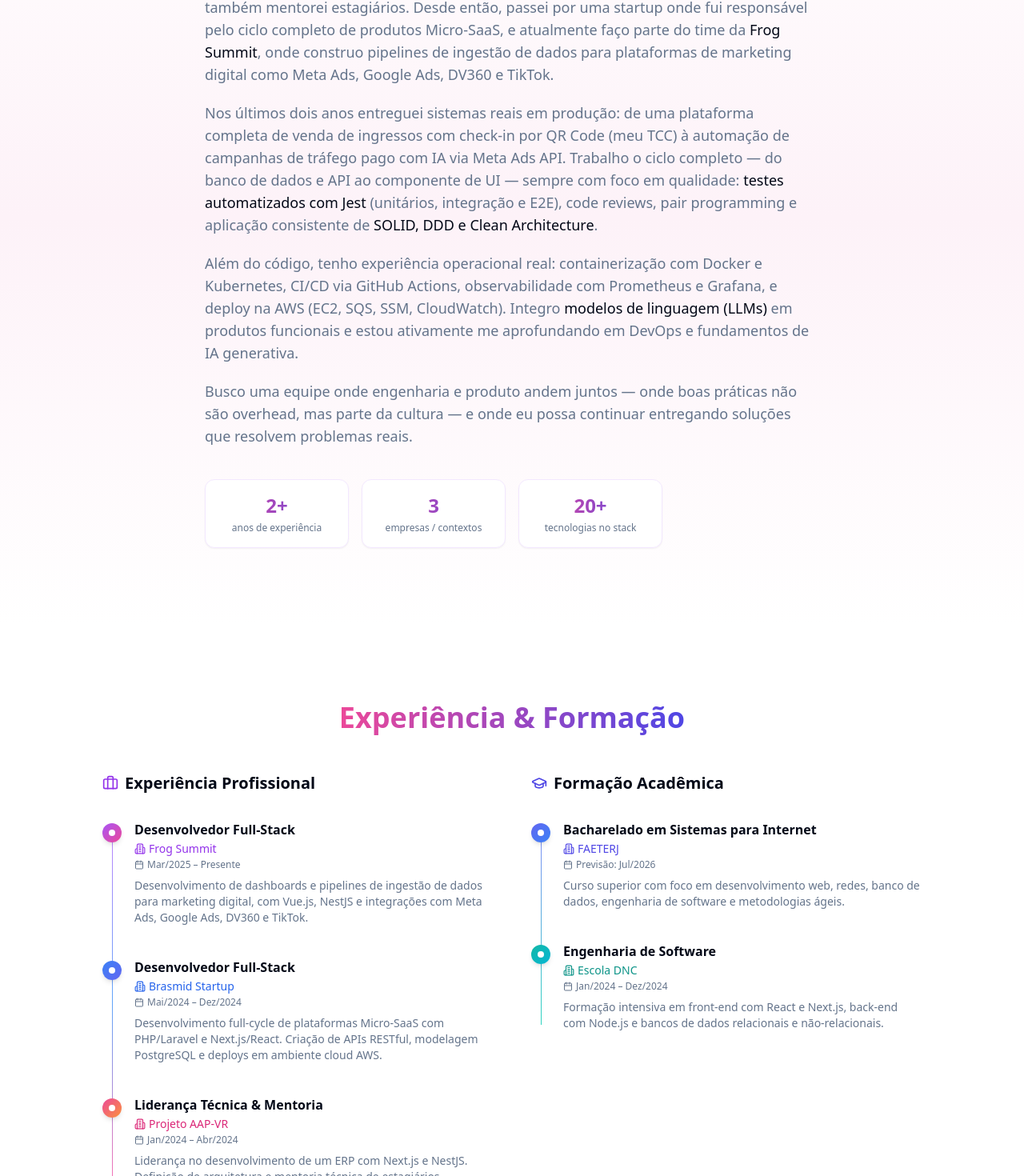
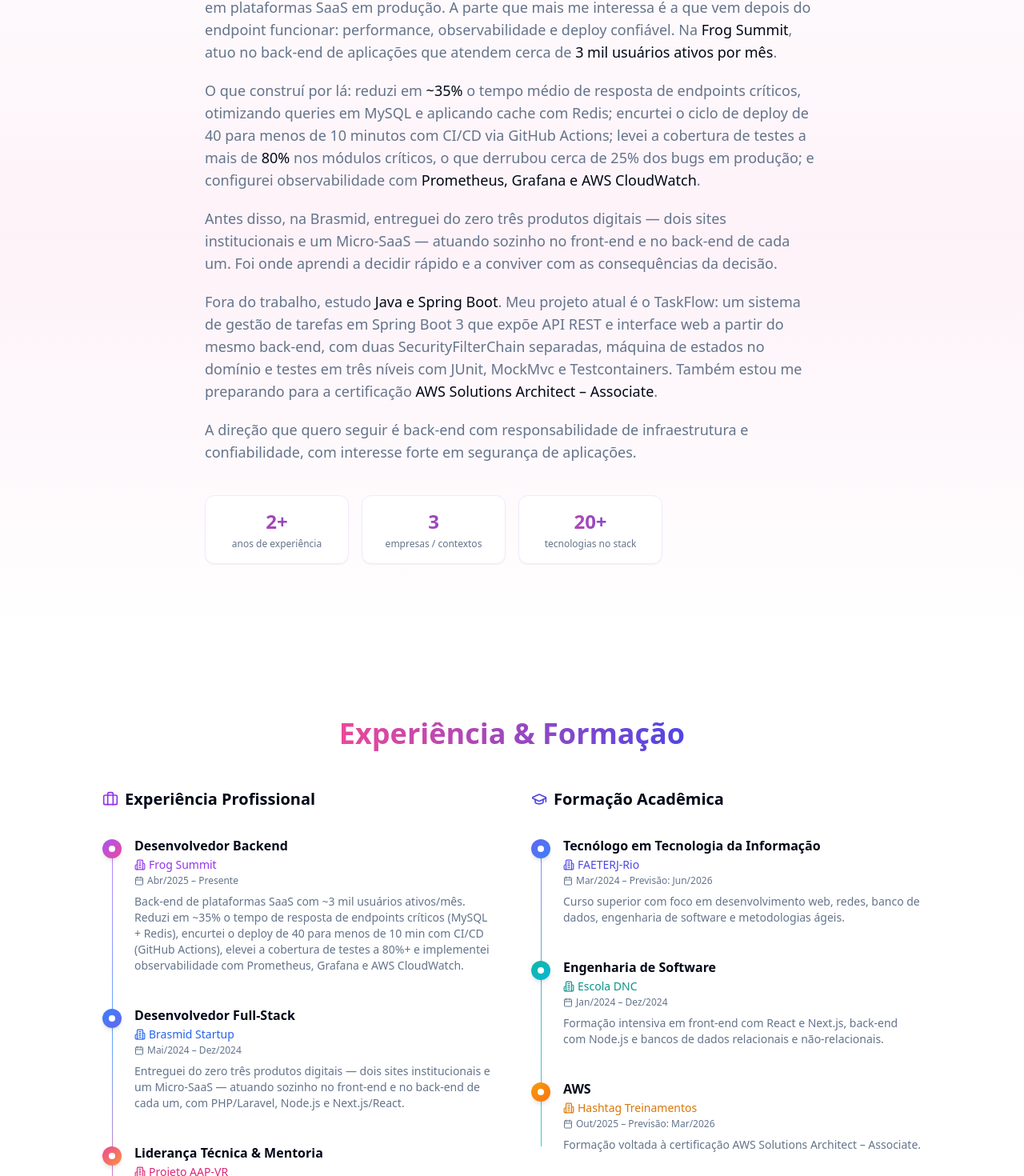
Before and after one commit to Migueljc213/portifolio, a Next.js app: page / in a window 1280 px wide. Shown: the part 1018-2488 px from the top of the page at 80% size. Built offline with nearby package versions, Linux system fonts and the light colour scheme.

Commit message:
feat: features

```diff
--- a/app/page.tsx
+++ b/app/page.tsx
@@ -179,8 +179,9 @@ export default function Portfolio() {
                 </span>
               </h1>
               <p className="text-xl text-muted-foreground">
-                Desenvolvedor Full-Stack com experiência em sistemas escaláveis, APIs RESTful e
-                interfaces modernas. Trabalho com React, Next.js, Node.js, NestJS e integrações com IA.
+                Desenvolvedor Backend com foco em Node.js, NestJS e TypeScript, construindo APIs
+                RESTful escaláveis, seguras e observáveis. Experiência com Docker, PostgreSQL e
+                Cloud AWS, com interesse forte em performance e confiabilidade.
               </p>
               <div className="flex flex-wrap items-center gap-4 text-sm text-muted-foreground">
                 <span className="flex items-center gap-1"><MapPin className="h-4 w-4" /> Barra Mansa, RJ</span>
@@ -242,31 +243,35 @@ export default function Portfolio() {
             </h2>
             <div className="max-w-3xl mx-auto space-y-5 text-muted-foreground animate-on-scroll transition-all duration-700 ease-out delay-200">
               <p className="text-base md:text-lg leading-relaxed">
-                Comecei programando por curiosidade e em pouco tempo estava liderando tecnicamente uma equipe no
-                Projeto AAP-VR — um ERP construído do zero com NestJS e Next.js, onde também mentorei estagiários.
-                Desde então, passei por uma startup onde fui responsável pelo ciclo completo de produtos Micro-SaaS,
-                e atualmente faço parte do time da <span className="text-foreground font-medium">Frog Summit</span>,
-                onde construo pipelines de ingestão de dados para plataformas de marketing digital como Meta Ads,
-                Google Ads, DV360 e TikTok.
+                Sou desenvolvedor back-end com foco em <span className="text-foreground font-medium">Node.js, NestJS e TypeScript</span>,
+                trabalhando hoje em plataformas SaaS em produção. A parte que mais me interessa é a que vem depois do
+                endpoint funcionar: performance, observabilidade e deploy confiável. Na{" "}
+                <span className="text-foreground font-medium">Frog Summit</span>, atuo no back-end de aplicações que
+                atendem cerca de <span className="text-foreground font-medium">3 mil usuários ativos por mês</span>.
               </p>
               <p className="text-base md:text-lg leading-relaxed">
-                Nos últimos dois anos entreguei sistemas reais em produção: de uma plataforma completa de venda de
-                ingressos com check-in por QR Code (meu TCC) à automação de campanhas de tráfego pago com IA via
-                Meta Ads API. Trabalho o ciclo completo — do banco de dados e API ao componente de UI — sempre com
-                foco em qualidade:{" "}
-                <span className="text-foreground font-medium">testes automatizados com Jest</span> (unitários,
-                integração e E2E), code reviews, pair programming e aplicação consistente de{" "}
-                <span className="text-foreground font-medium">SOLID, DDD e Clean Architecture</span>.
+                O que construí por lá: reduzi em <span className="text-foreground font-medium">~35%</span> o tempo
+                médio de resposta de endpoints críticos, otimizando queries em MySQL e aplicando cache com Redis;
+                encurtei o ciclo de deploy de 40 para menos de 10 minutos com CI/CD via GitHub Actions; levei a
+                cobertura de testes a mais de <span className="text-foreground font-medium">80%</span> nos módulos
+                críticos, o que derrubou cerca de 25% dos bugs em produção; e configurei observabilidade com{" "}
+                <span className="text-foreground font-medium">Prometheus, Grafana e AWS CloudWatch</span>.
               </p>
               <p className="text-base md:text-lg leading-relaxed">
-                Além do código, tenho experiência operacional real: containerização com Docker e Kubernetes, CI/CD via
-                GitHub Actions, observabilidade com Prometheus e Grafana, e deploy na AWS (EC2, SQS, SSM, CloudWatch).
-                Integro <span className="text-foreground font-medium">modelos de linguagem (LLMs)</span> em produtos
-                funcionais e estou ativamente me aprofundando em DevOps e fundamentos de IA generativa.
+                Antes disso, na Brasmid, entreguei do zero três produtos digitais — dois sites institucionais e um
+                Micro-SaaS — atuando sozinho no front-end e no back-end de cada um. Foi onde aprendi a decidir rápido
+                e a conviver com as consequências da decisão.
               </p>
               <p className="text-base md:text-lg leading-relaxed">
-                Busco uma equipe onde engenharia e produto andem juntos — onde boas práticas não são overhead, mas
-                parte da cultura — e onde eu possa continuar entregando soluções que resolvem problemas reais.
+                Fora do trabalho, estudo <span className="text-foreground font-medium">Java e Spring Boot</span>. Meu
+                projeto atual é o TaskFlow: um sistema de gestão de tarefas em Spring Boot 3 que expõe API REST e
+                interface web a partir do mesmo back-end, com duas SecurityFilterChain separadas, máquina de estados
+                no domínio e testes em três níveis com JUnit, MockMvc e Testcontainers. Também estou me preparando
+                para a certificação <span className="text-foreground font-medium">AWS Solutions Architect – Associate</span>.
+              </p>
+              <p className="text-base md:text-lg leading-relaxed">
+                A direção que quero seguir é back-end com responsabilidade de infraestrutura e confiabilidade, com
+                interesse forte em segurança de aplicações.
               </p>
             </div>
             {/* Destaques numéricos */}
@@ -306,16 +311,18 @@ export default function Portfolio() {
                     <div className="absolute left-0 top-1 w-6 h-6 rounded-full bg-gradient-to-br from-purple-500 to-pink-500 flex items-center justify-center shadow-md">
                       <div className="w-2 h-2 rounded-full bg-white"></div>
                     </div>
-                    <h4 className="font-semibold text-base">Desenvolvedor Full-Stack</h4>
+                    <h4 className="font-semibold text-base">Desenvolvedor Backend</h4>
                     <div className="flex items-center gap-1 text-sm font-medium text-purple-600 mt-0.5">
                       <Building2 className="h-3.5 w-3.5" /> Frog Summit
                     </div>
                     <div className="flex items-center gap-1 text-xs text-muted-foreground mt-0.5">
-                      <Calendar className="h-3 w-3" /> Mar/2025 – Presente
+                      <Calendar className="h-3 w-3" /> Abr/2025 – Presente
                     </div>
                     <p className="text-sm text-muted-foreground mt-2">
-                      Desenvolvimento de dashboards e pipelines de ingestão de dados para marketing digital,
-                      com Vue.js, NestJS e integrações com Meta Ads, Google Ads, DV360 e TikTok.
+                      Back-end de plataformas SaaS com ~3 mil usuários ativos/mês. Reduzi em ~35% o tempo de
+                      resposta de endpoints críticos (MySQL + Redis), encurtei o deploy de 40 para menos de
+                      10 min com CI/CD (GitHub Actions), elevei a cobertura de testes a 80%+ e implementei
+                      observabilidade com Prometheus, Grafana e AWS CloudWatch.
                     </p>
                   </div>
                   <div className="relative pl-10">
@@ -330,8 +337,9 @@ export default function Portfolio() {
                       <Calendar className="h-3 w-3" /> Mai/2024 – Dez/2024
                     </div>
                     <p className="text-sm text-muted-foreground mt-2">
-                      Desenvolvimento full-cycle de plataformas Micro-SaaS com PHP/Laravel e Next.js/React.
-                      Criação de APIs RESTful, modelagem PostgreSQL e deploys em ambiente cloud AWS.
+                      Entreguei do zero três produtos digitais — dois sites institucionais e um Micro-SaaS —
+                      atuando sozinho no front-end e no back-end de cada um, com PHP/Laravel, Node.js e
+                      Next.js/React.
                     </p>
                   </div>
                   <div className="relative pl-10">
@@ -366,12 +374,12 @@ export default function Portfolio() {
                     <div className="absolute left-0 top-1 w-6 h-6 rounded-full bg-gradient-to-br from-indigo-500 to-blue-500 flex items-center justify-center shadow-md">
                       <div className="w-2 h-2 rounded-full bg-white"></div>
                     </div>
-                    <h4 className="font-semibold text-base">Bacharelado em Sistemas para Internet</h4>
+                    <h4 className="font-semibold text-base">Tecnólogo em Tecnologia da Informação</h4>
                     <div className="flex items-center gap-1 text-sm font-medium text-indigo-600 mt-0.5">
-                      <Building2 className="h-3.5 w-3.5" /> FAETERJ
+                      <Building2 className="h-3.5 w-3.5" /> FAETERJ-Rio
                     </div>
                     <div className="flex items-center gap-1 text-xs text-muted-foreground mt-0.5">
-                      <Calendar className="h-3 w-3" /> Previsão: Jul/2026
+                      <Calendar className="h-3 w-3" /> Mar/2024 – Previsão: Jun/2026
                     </div>
                     <p className="text-sm text-muted-foreground mt-2">
                       Curso superior com foco em desenvolvimento web, redes, banco de dados,
@@ -392,6 +400,21 @@ export default function Portfolio() {
                     <p className="text-sm text-muted-foreground mt-2">
                       Formação intensiva em front-end com React e Next.js, back-end com Node.js
                       e bancos de dados relacionais e não-relacionais.
+                    </p>
+                  </div>
+                  <div className="relative pl-10">
+                    <div className="absolute left-0 top-1 w-6 h-6 rounded-full bg-gradient-to-br from-amber-500 to-orange-500 flex items-center justify-center shadow-md">
+                      <div className="w-2 h-2 rounded-full bg-white"></div>
+                    </div>
+                    <h4 className="font-semibold text-base">AWS</h4>
+                    <div className="flex items-center gap-1 text-sm font-medium text-amber-600 mt-0.5">
+                      <Building2 className="h-3.5 w-3.5" /> Hashtag Treinamentos
+                    </div>
+                    <div className="flex items-center gap-1 text-xs text-muted-foreground mt-0.5">
+                      <Calendar className="h-3 w-3" /> Out/2025 – Previsão: Mar/2026
+                    </div>
+                    <p className="text-sm text-muted-foreground mt-2">
+                      Formação voltada à certificação AWS Solutions Architect – Associate.
                     </p>
                   </div>
                 </div>
@@ -503,6 +526,72 @@ export default function Portfolio() {
                 <div className="flex flex-wrap gap-1">
                   {["Java", "OOP", "Spring Boot", "JUnit", "Streams"].map((t) => (
                     <Badge key={t} variant="outline" className="text-xs border-amber-200 text-amber-700">{t}</Badge>
+                  ))}
+                </div>
+              </CardContent>
+            </Card>
+
+            {/* AWS Solutions Architect — Associate (em preparação) */}
+            <Card className="border-none shadow-lg hover:shadow-xl transition-all duration-300 group animate-on-scroll transition-all duration-700 ease-out delay-450 relative overflow-hidden">
+              <div className="absolute top-0 left-0 right-0 h-1 bg-gradient-to-r from-orange-500 to-yellow-500" />
+              <CardHeader className="pb-3 pt-5">
+                <div className="flex items-start justify-between gap-2">
+                  <div>
+                    <p className="text-xs font-semibold text-orange-600 uppercase tracking-wide mb-1">AWS</p>
+                    <CardTitle className="text-base leading-tight">Solutions Architect – Associate</CardTitle>
+                  </div>
+                  <Badge className="bg-green-100 text-green-700 text-xs shrink-0 mt-0.5">Em preparação</Badge>
+                </div>
+              </CardHeader>
+              <CardContent className="pb-4">
+                <p className="text-xs text-muted-foreground mb-3 flex items-center gap-1">
+                  <Calendar className="h-3 w-3" /> Out/2025 – Presente
+                </p>
+                <div className="flex flex-wrap gap-1">
+                  {["AWS", "Cloud Architecture", "EC2", "IAM"].map((t) => (
+                    <Badge key={t} variant="outline" className="text-xs border-orange-200 text-orange-700">{t}</Badge>
+                  ))}
+                </div>
+              </CardContent>
+            </Card>
+
+            {/* AWS Serverless Demonstrated */}
+            <Card className="border-none shadow-lg hover:shadow-xl transition-all duration-300 group animate-on-scroll transition-all duration-700 ease-out delay-500 relative overflow-hidden">
+              <div className="absolute top-0 left-0 right-0 h-1 bg-gradient-to-r from-amber-400 to-orange-500" />
+              <CardHeader className="pb-3 pt-5">
+                <div className="flex items-start justify-between gap-2">
+                  <div>
+                    <p className="text-xs font-semibold text-amber-600 uppercase tracking-wide mb-1">AWS</p>
+                    <CardTitle className="text-base leading-tight">AWS Serverless Demonstrated</CardTitle>
+                  </div>
+                  <Badge className="bg-slate-100 text-slate-600 text-xs shrink-0 mt-0.5">Concluído</Badge>
+                </div>
+              </CardHeader>
+              <CardContent className="pb-4">
+                <div className="flex flex-wrap gap-1">
+                  {["Serverless", "Lambda", "AWS"].map((t) => (
+                    <Badge key={t} variant="outline" className="text-xs border-amber-200 text-amber-700">{t}</Badge>
+                  ))}
+                </div>
+              </CardContent>
+            </Card>
+
+            {/* Fortinet NSE 3 — Cybersecurity */}
+            <Card className="border-none shadow-lg hover:shadow-xl transition-all duration-300 group animate-on-scroll transition-all duration-700 ease-out delay-550 relative overflow-hidden">
+              <div className="absolute top-0 left-0 right-0 h-1 bg-gradient-to-r from-red-500 to-rose-500" />
+              <CardHeader className="pb-3 pt-5">
+                <div className="flex items-start justify-between gap-2">
+                  <div>
+                    <p className="text-xs font-semibold text-red-600 uppercase tracking-wide mb-1">Fortinet</p>
+                    <CardTitle className="text-base leading-tight">NSE 3 — Cybersecurity</CardTitle>
+                  </div>
+                  <Badge className="bg-slate-100 text-slate-600 text-xs shrink-0 mt-0.5">Concluído</Badge>
+                </div>
+              </CardHeader>
+              <CardContent className="pb-4">
+                <div className="flex flex-wrap gap-1">
+                  {["Cybersecurity", "Networking", "Security Fundamentals"].map((t) => (
+                    <Badge key={t} variant="outline" className="text-xs border-red-200 text-red-700">{t}</Badge>
                   ))}
                 </div>
               </CardContent>
```
